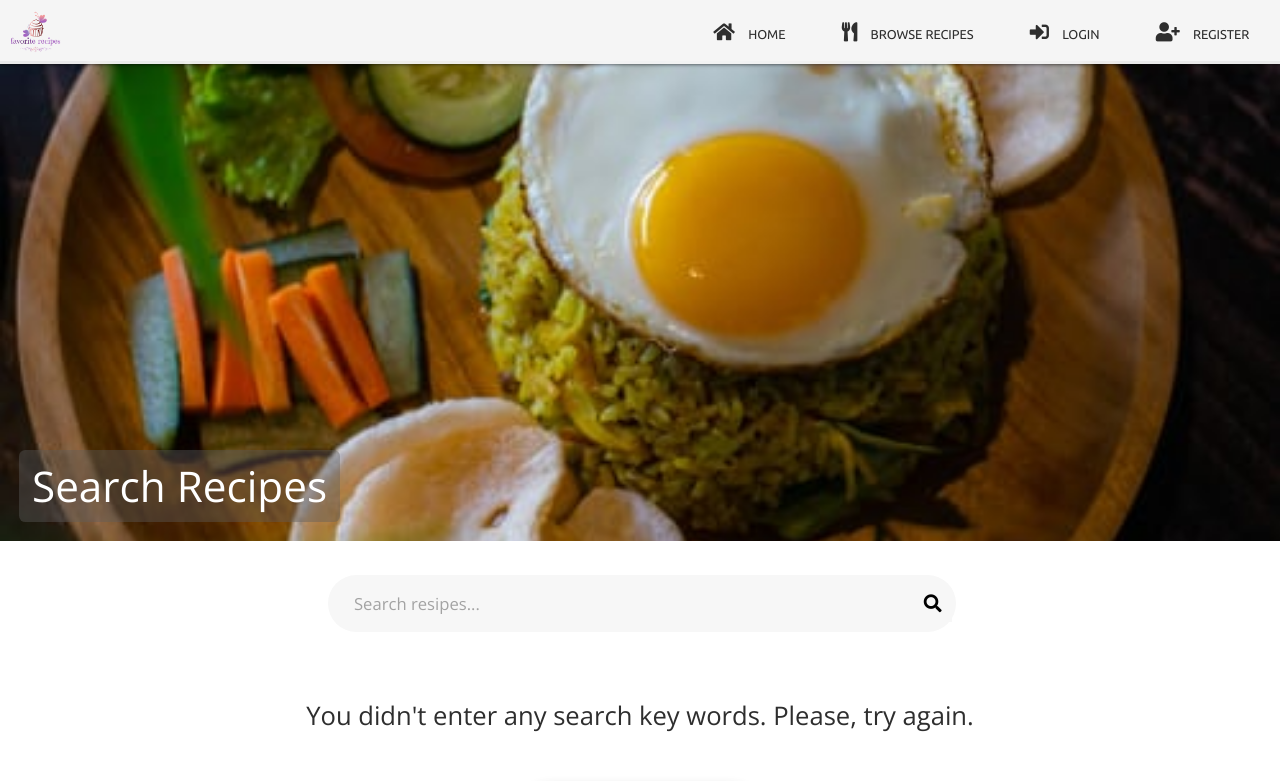
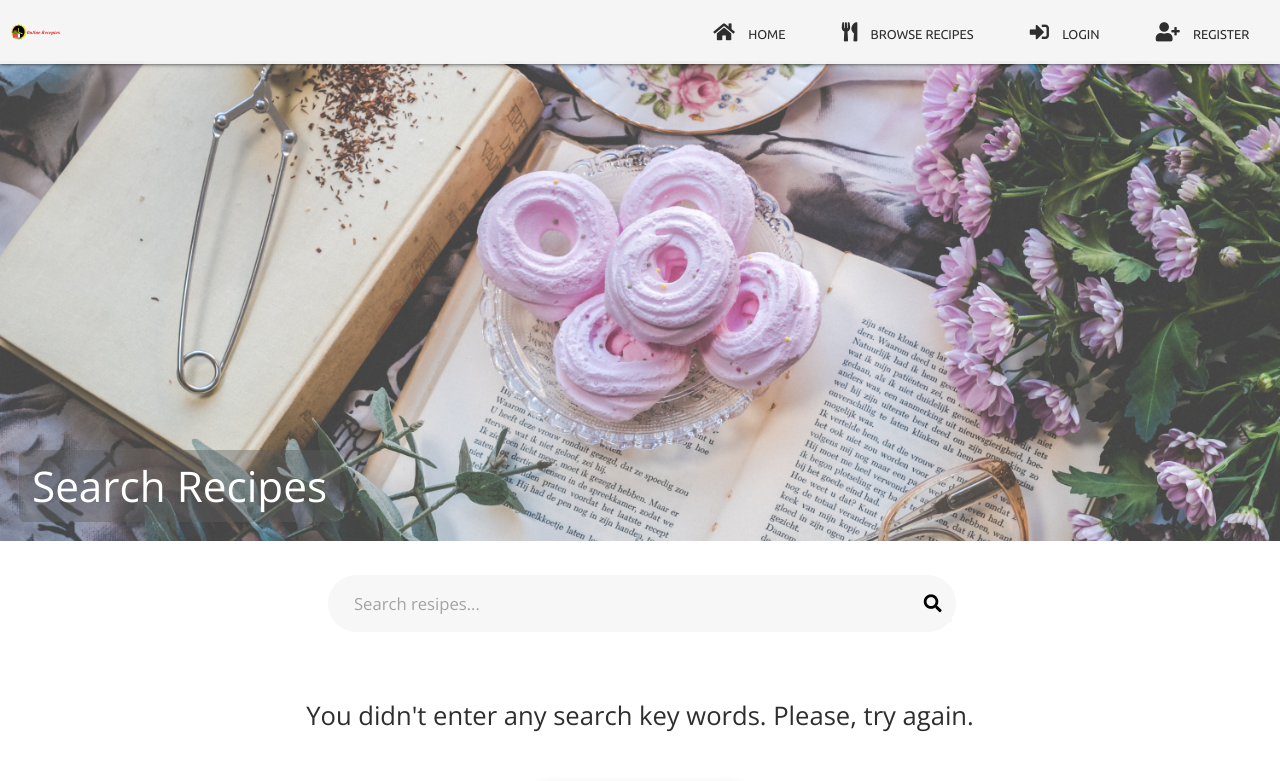
Before and after one commit to rawanebeidat/Cook-Book-MS3, a Flask app: page /search in a window 1280 px wide. Shown: the top 781 px of the page. Run offline with Flask 2, Linux system fonts and the light colour scheme; data that the repository does not hold is empty; some libraries are stand-ins or nearby versions.

Commit message:
change the bg

```diff
--- a/static/css/background_forms.css
+++ b/static/css/background_forms.css
@@ -1,5 +1,5 @@
 main {
-    background-image:url(../img/forms-bg1.jpeg);
+    background-image:url(../img/forms-bg.jpg);
     background-repeat: no-repeat;
     background-size: cover;
     background-position: center;
--- a/templates/base.html
+++ b/templates/base.html
@@ -53,7 +53,7 @@
         <nav>
             <div class="nav-wrapper">
                 <a href="{{ url_for('home') }}" class="brand-logo">
-                    <img src="{{ url_for('static', filename='img/logo.png') }}" alt=" Logo">
+                    <img src="{{ url_for('static', filename='img/10.png') }}" alt=" Logo">
                 </a>
                 <!--The burger-icon button to get the navbar opened in mobile/tablet devices-->
                 <a href="#" data-target="mobile-demo" class="sidenav-trigger">
--- a/templates/search.html
+++ b/templates/search.html
@@ -4,7 +4,7 @@
 
 <!--Banner Image-->
 <div class="search-img-container">
-    <img src="{{ url_for('static', filename='img/search.jfif') }}" class="img-search" alt="Spices picture">
+    <img src="{{ url_for('static', filename='img/s.jpg') }}" class="img-search" alt="Spices picture">
     <div>
         <h1 class="search-img-title uppercasetext-white">Search Recipes</h1>
     </div>
```
Also changed, not shown: static/img/10.png (added), static/img/form-bg.jpeg (deleted), static/img/forms-bg.jpg (added), static/img/forms-bg1.jpeg (deleted), static/img/s.jpg (added), static/img/search.jfif (deleted).
